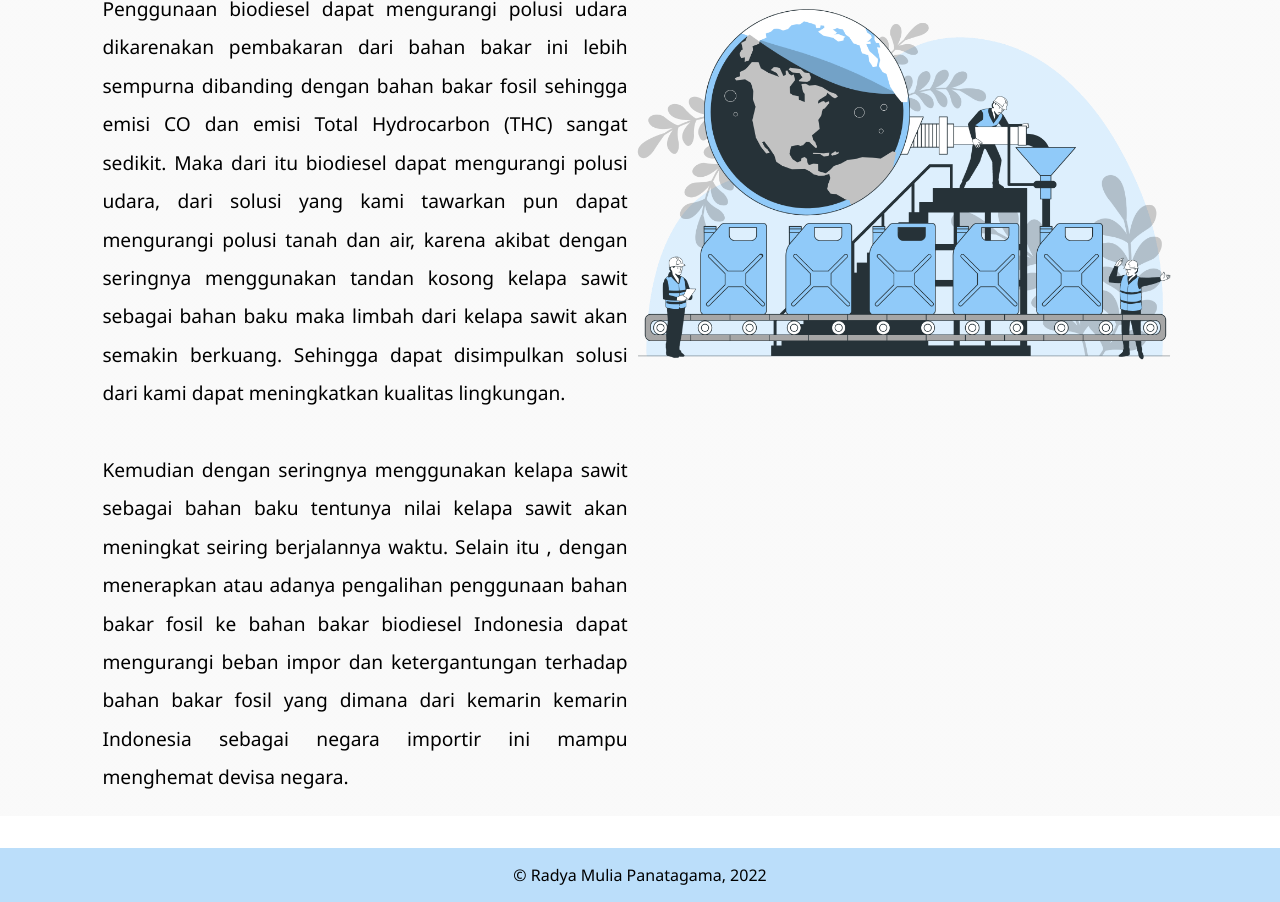
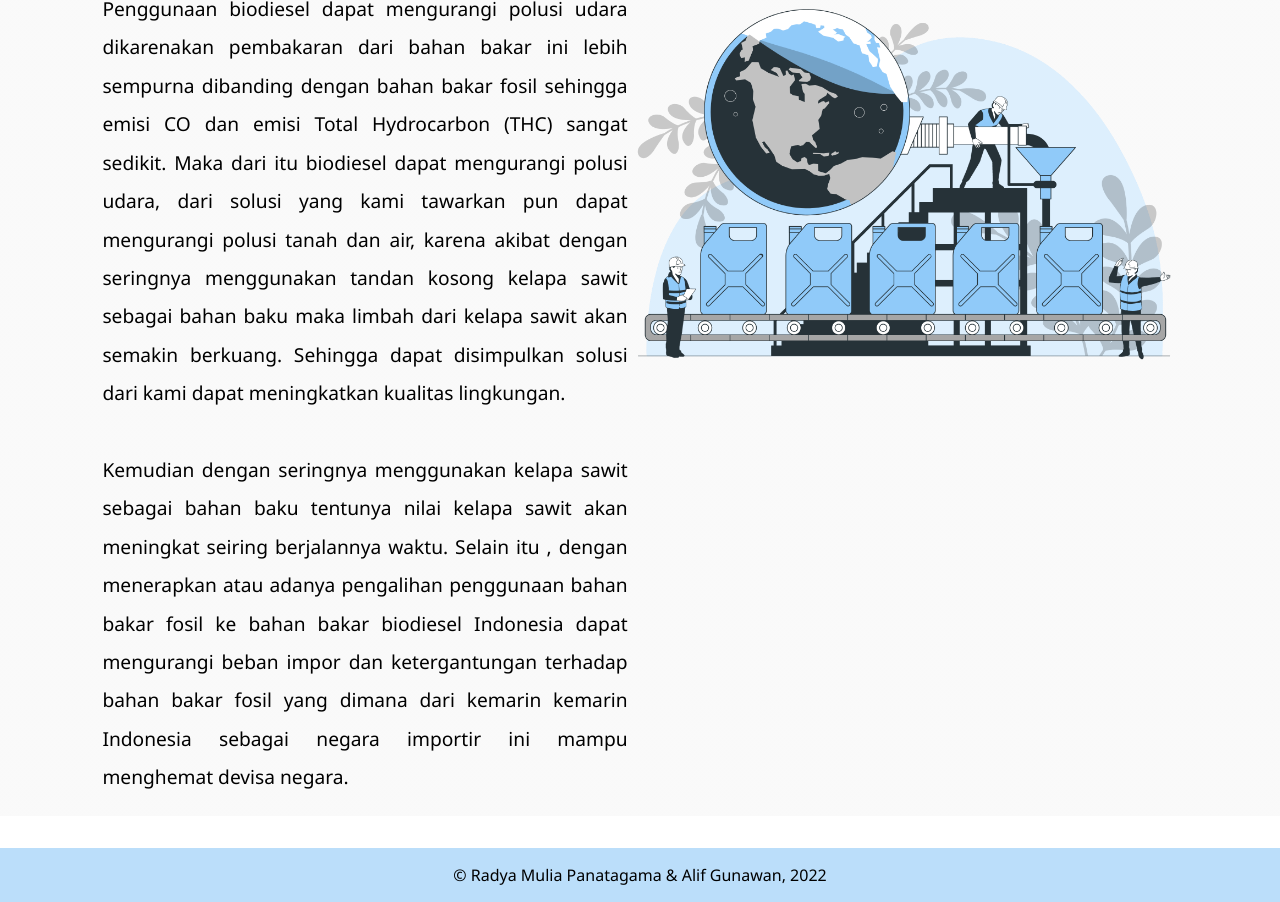
Before and after one commit to radyamulia/biodiesel-minyak-sawit-prototype, a plain HTML site: page index.html in a window 1280 px wide. Shown: the part 4647-5549 px from the top of the page. Drawn offline with Linux system fonts and the light colour scheme.

Commit message:
copyright adjustment

```diff
--- a/index.html
+++ b/index.html
@@ -183,7 +183,7 @@
       </div>
     </main>
     <footer class="flex-row flex-center">
-      <p>&copy Radya Mulia Panatagama, 2022</p>
+      <p>&copy Radya Mulia Panatagama & Alif Gunawan, 2022</p>
     </footer>
   </body>
   <script src="./assets/script/main.js"></script>
```
